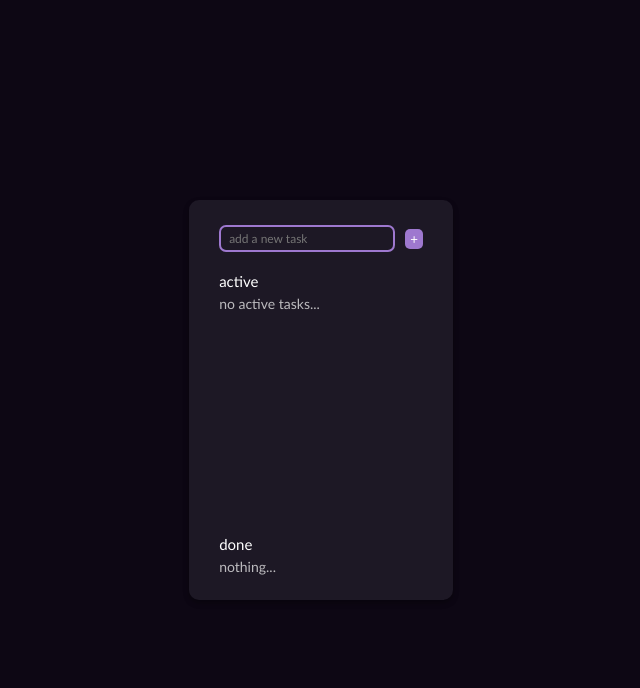
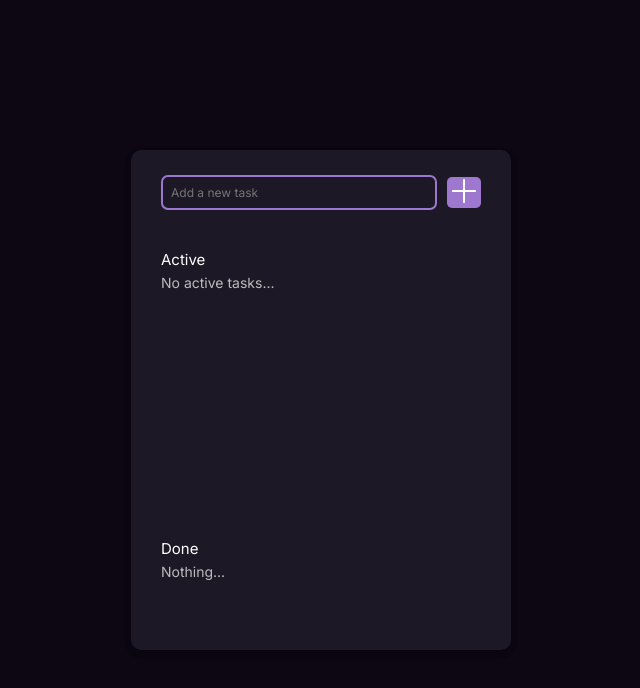
Before and after one commit to ALSDX/trs, a Vue app: page /todo/1 in a window 1280 px wide. Shown: the top 688 px of the page, without its empty margins (319-959 px from the left). Built offline with nearby package versions, Linux system fonts and the light colour scheme.

Commit message:
correcting errors

```diff
--- a/index.html
+++ b/index.html
@@ -5,7 +5,6 @@
     <link rel="icon" href="/favicon.ico">
     <meta name="viewport" content="width=device-width, initial-scale=1.0">
     <title>Vite App</title>
-    <style>* {box-sizing: border-box; padding: 0; margin: 0; font-family: 'Trebuchet MS', 'Lucida Sans Unicode', 'Lucida Grande', 'Lucida Sans', Arial, sans-serif;}</style>
   </head>
   <body>
     <div id="app"></div>
--- a/package.json
+++ b/package.json
@@ -12,6 +12,7 @@
     "preview": "vite preview"
   },
   "dependencies": {
+    "@fontsource/inter": "^5.2.6",
     "axios": "^1.11.0",
     "vue": "^3.5.18",
     "vue-router": "^4.5.1",
--- a/src/App.vue
+++ b/src/App.vue
@@ -1,15 +1,15 @@
 <template>
-  <div class="container">
     <div class="app__container">
-      <AddTask @add-todo="addTodo"></AddTask>
-      <TodosContainer :activeTodos="activeTodos" :doneTodos="doneTodos" @toggle-todo="toggleTodo" @remove-todo="removeTodo"></TodosContainer>
+      <AddTask class="add-task__fixed" @add-todo="addTodo" />
+      <div class="todos__scrollable">
+        <Todos :activeTodos="activeTodos" :doneTodos="doneTodos" @toggle-todo="toggleTodo" @remove-todo="removeTodo" />
+      </div>
     </div>
-  </div>
 </template>
 
 <script setup>
 import AddTask from "@/components/AddTask.vue";
-import TodosContainer from "@/components/TodosContainer.vue";
+import Todos from "@/components/Todos.vue";
   import {ref, computed} from 'vue';
 
   const todos = ref([]);
@@ -38,25 +38,39 @@ import TodosContainer from "@/components/TodosContainer.vue";
 </script>
 
 <style scoped>
-  .container {
-    background-color: #0D0714;
-    width: 100vw;
-    height: 100vh;
-    display: flex;
-    align-items: center;
-    justify-content: center;
-  }
   .app__container {
     background-color: #1D1825;
-    min-width: 20%;
-    min-height: 50%;
+    min-width: 380px;
+    min-height: 400px;
     padding: 25px 30px;
     border-radius: 10px;
     display: flex;
     flex-direction: column;
-    gap: 20px;
+    gap: 40px;
     color: white;
     font-size: 15px;
     box-shadow: rgba(0, 0, 0, 0.16) 0px 3px 6px, rgba(0, 0, 0, 0.23) 0px 3px 6px;
   }
+  .app__container {
+    position: relative;
+    display: flex;
+    flex-direction: column;
+    height: 500px; /* или min-height/max-height */
+  }
+  .add-task__fixed {
+    position: sticky;
+    top: 0;
+    z-index: 1;
+    background: #1D1825;
+  }
+  .todos__scrollable {
+    max-height: 400px;
+    overflow-y: auto;
+    scrollbar-width: none;
+    -ms-overflow-style: none;
+  }
+
+  .todos__scrollable::-webkit-scrollbar {
+    display: none;
+  }
 </style>
--- /dev/null
+++ b/src/assets/styles/main.css
@@ -0,0 +1,16 @@
+* {
+    box-sizing: border-box;
+    padding: 0;
+    margin: 0;
+    font-family: 'Inter', sans-serif;
+}
+
+body {
+    background-color: #0D0714;
+    width: 100vw;
+    height: 100vh;
+    display: flex;
+    align-items: center;
+    justify-content: center;
+    overflow: hidden;
+}
--- a/src/components/ActiveTodos.vue
+++ /dev/null
@@ -1,52 +0,0 @@
-<template>
-    <div class="todo__wrapper" v-if="activeTodos.length > 0">
-        <p>task to do - {{ activeTodos.length }}</p>
-        <div class="todo__item" v-for="todo in activeTodos" :key="todo.id" :class="{ done: todo.done, active: !todo.done }" @click="$emit('toggle-todo', todo)">
-            <p>{{ todo.title }}</p>
-        </div>
-    </div>
-    <div class="todo__wrapper" v-else>
-        <p>active</p>
-        <div>
-            <p style="opacity: .7; font-size: 14px;">no active tasks...</p>
-        </div>
-    </div>
-</template>
-
-<script setup>
-    const props = defineProps({
-        activeTodos: {
-            type: Array,
-            default: () => []
-        }
-    });
-</script>
-
-<style scoped>
-  .todo__item.active {
-    padding: 12px 14px;
-  }
-  .todo__item {
-    display: flex;
-    align-items: center;
-    gap: 5px;
-    padding: 7px 9px;
-    border-radius: 7px;
-    background-color: #15101C;
-      p {
-        flex: 1;
-      }
-      button {
-        background: none;
-        border: none;
-        text-decoration: none;
-        cursor: pointer;
-        padding: 5px;
-      }
-  }
-  .todo__wrapper {
-    display: flex;
-    flex-direction: column;
-    gap: 5px;
-  }
-</style>
--- a/src/components/AddTask.vue
+++ b/src/components/AddTask.vue
@@ -1,7 +1,15 @@
 <template>
     <div class="todo__add-task">
-    <input type="text" placeholder="add a new task" class="add-task__input" v-model="addTodoInputValue" maxlength="30">
-    <button @click="addTodo" class="add-task__btn">+</button>
+        <input
+            v-model="addTodoInputValue"
+            class="add-task__input"
+            placeholder="Add a new task"
+            type="text"
+            maxlength="30"
+        >
+        <button class="add-task__btn" @click="addTodo">
+            <img class="vector" src="../../public/Vector.svg" alt="vector">
+        </button>
   </div>
 </template>
 
@@ -30,7 +38,7 @@
   }
       .add-task__input {
         flex: 1;
-        padding: 4px 8px;
+        padding: 8px 8px;
         border-radius: 7px;
         outline: none;
         border: 2px solid #9e78cf;
@@ -38,10 +46,9 @@
         font-size: 12px;
         color: white;
         transition: all .4s ease;
-
-          &:focus {
-            border: 2px solid #8a44e6;
-          }
+      }
+      .add-task__input:focus {
+        border: 2px solid #8a44e6;
       }
       .add-task__btn {
         padding: 2px 5px;
@@ -52,4 +59,9 @@
         cursor: pointer;
         color: white;
       }
+      .vector {
+        width: 24px;
+        height: 24px;
+        fill: white;
+      }
 </style>
--- a/src/components/DoneTodos.vue
+++ /dev/null
@@ -1,54 +0,0 @@
-<template>
-    <div class="todo__wrapper" v-if="doneTodos.length > 0">
-        <p>done - {{ doneTodos.length }}</p>
-        <div class="todo__item" v-for="todo in doneTodos" :key="todo.id" :class="{ done: todo.done, active: !todo.done }" @click="$emit('toggle-todo', todo)">
-            <p>{{ todo.title }}</p>
-            <button @click.stop="$emit('remove-todo', todo)">🗑️</button>
-        </div>
-    </div>
-    <div class="todo__wrapper" v-else>
-        <p>done</p>
-        <div>
-            <p style="opacity: .7; font-size: 14px; ">nothing...</p>
-        </div>
-    </div>
-</template>
-
-<script setup>
-    const props = defineProps({
-        doneTodos: {
-            type: Array,
-            default: () => []
-        }
-    })
-</script>
-
-<style scoped>
-  .todo__item.done p {
-    text-decoration: line-through;
-    color: rgb(57, 198, 78);
-  }
-  .todo__item {
-    display: flex;
-    align-items: center;
-    gap: 5px;
-    padding: 7px 9px;
-    border-radius: 7px;
-    background-color: #15101C;
-      p {
-        flex: 1;
-      }
-      button {
-        background: none;
-        border: none;
-        text-decoration: none;
-        cursor: pointer;
-        padding: 5px;
-      }
-  }
-  .todo__wrapper {
-    display: flex;
-    flex-direction: column;
-    gap: 5px;
-  }
-</style>
--- /dev/null
+++ b/src/components/TodoItem.vue
@@ -0,0 +1,52 @@
+<template>
+    <div
+        :class="{ done: todo.done, active: !todo.done }"
+        class="todo__item"
+        @click="$emit('toggle-todo', todo)"
+    >
+        <p class="todo__text-title">{{ todo.title }}</p>
+        <button v-if="todo.done" class="todo__remove-btn" @click.stop="$emit('remove-todo', todo)">🗑️</button>
+    </div>
+</template>
+
+
+<script setup>
+    const props = defineProps({
+        todo: {
+            type: Object,
+            required: true
+        }
+    })
+</script>
+
+<style scoped>
+  .todo__item.active {
+    padding: 18px 16px;
+  }
+  .todo__item.done {
+    padding: 13px 16px;
+  }
+  .todo__item.done p {
+    text-decoration: line-through;
+    color: #78CFB0;
+  }
+  .todo__item {
+    display: flex;
+    align-items: center;
+    gap: 5px;
+    padding: 18px 16px;
+    border-radius: 7px;
+    background-color: #15101C;
+    color: #9E78CF;
+  }
+  .todo__text-title {
+    flex: 1;
+  }
+  .todo__remove-btn {
+    background: none;
+    border: none;
+    text-decoration: none;
+    cursor: pointer;
+    padding: 5px;
+  }
+</style>
--- /dev/null
+++ b/src/components/Todos.vue
@@ -0,0 +1,71 @@
+<template>
+    <div class="todo__tasks-container">
+        <div v-if="activeTodos.length > 0" class="todo__wrapper">
+            <p>Tasks to do - {{ activeTodos.length }}</p>
+            <TodoItem
+                v-for="todo in activeTodos"
+                :todo="todo"
+                :key="todo.id"
+                @toggle-todo="$emit('toggle-todo', todo)"
+            />
+        </div>
+        <div v-else class="todo__wrapper empty">
+            <p>Active</p>
+            <div>
+                <p class="todo__empty-message">No active tasks...</p>
+            </div>
+        </div>
+        <div v-if="doneTodos.length > 0" class="todo__wrapper">
+            <p>Done - {{ doneTodos.length }}</p>
+            <TodoItem
+                v-for="todo in doneTodos"
+                :todo="todo"
+                :key="todo.id"
+                @toggle-todo="$emit('toggle-todo', todo)"
+                @remove-todo="$emit('remove-todo', todo)"
+            />
+        </div>
+        <div v-else class="todo__wrapper empty">
+            <p>Done</p>
+            <div>
+                <p class="todo__empty-message">Nothing...</p>
+            </div>
+        </div>
+    </div>
+</template>
+
+<script setup>
+import TodoItem from "@/components/TodoItem.vue";
+    const props = defineProps({
+        activeTodos: {
+            type: Array,
+            default: () => []
+        },
+        doneTodos: {
+            type: Array,
+            default: () => []
+        }
+    });
+</script>
+
+<style scoped>
+  .todo__tasks-container {
+    display: flex;
+    height: 330px;
+    gap: 40px;
+    flex-direction: column;
+    justify-content: space-between;
+  }
+  .todo__wrapper {
+    display: flex;
+    flex-direction: column;
+    gap: 15px;
+  }
+  .todo__wrapper.empty {
+    gap: 5px;
+  }
+  .todo__empty-message {
+    opacity: .7;
+    font-size: 14px;
+  }
+</style>
--- a/src/components/TodosContainer.vue
+++ /dev/null
@@ -1,31 +0,0 @@
-<template>
-    <div class="todo__tasks-container">
-        <ActiveTodos :activeTodos="activeTodos" @toggle-todo="todo => $emit('toggle-todo', todo)"></ActiveTodos>
-        <DoneTodos :doneTodos="doneTodos" @toggle-todo="todo => $emit('toggle-todo', todo)" @remove-todo="todo => $emit('remove-todo', todo)"></DoneTodos>
-    </div>
-</template>
-
-<script setup>
-import ActiveTodos from '@/components/ActiveTodos.vue';
-import DoneTodos from "@/components/DoneTodos.vue";
-    const props = defineProps({
-        activeTodos: {
-            type: Array,
-            default: () => []
-        },
-        doneTodos: {
-            type: Array,
-            default: () => []
-        }
-    });
-</script>
-
-<style scoped>
-  .todo__tasks-container {
-    display: flex;
-    flex: 1;
-    gap: 10px;
-    flex-direction: column;
-    justify-content: space-between;
-  }
-</style>
--- a/src/main.js
+++ b/src/main.js
@@ -1,3 +1,5 @@
+import '@fontsource/inter';
+import '@/assets/styles/main.css'
 import { createApp } from 'vue'
 import App from './App.vue'
 import router from './router'
```
Also changed, not shown: jsconfig.json (line endings or trailing spaces), public/Vector.svg (added), 1 other file (tests, documents, lock files or other folders).
